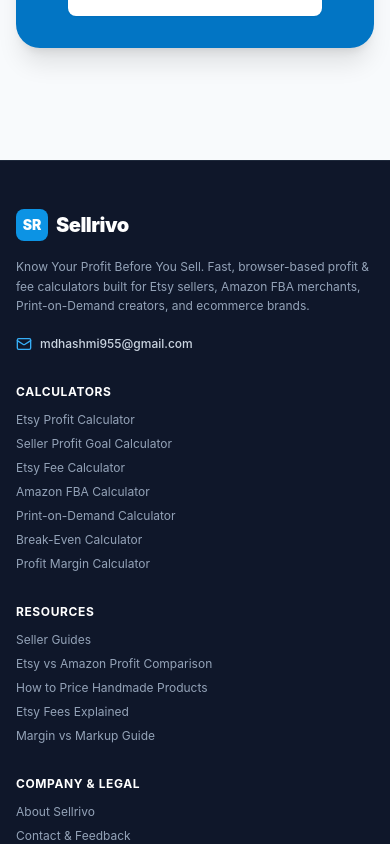
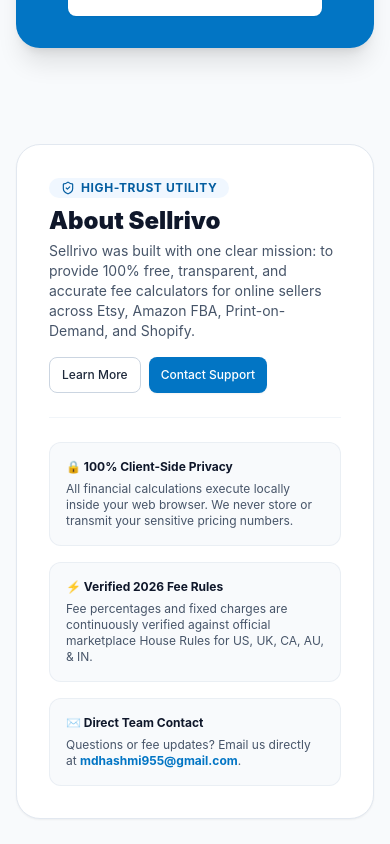
Before and after one commit to hashmiii14/Seller-Margin, a Next.js app: page / in a window 390 px wide. Shown: the part 6380-7224 px from the top of the page. Built offline with nearby package versions, Linux system fonts and the light colour scheme; no server answers.

Commit message:
Update Header navigation with direct About & Contact links and add About Sellrivo card to homepage

```diff
--- a/app/page.tsx
+++ b/app/page.tsx
@@ -417,6 +417,46 @@ export default function HomePage() {
             </div>
           </div>
         </section>
+
+        {/* ABOUT & CONTACT SECTION */}
+        <section className="max-w-5xl mx-auto px-4 sm:px-6 lg:px-8 pt-4">
+          <div className="p-8 rounded-3xl bg-white dark:bg-slate-900 border border-slate-200 dark:border-slate-800 shadow-sm space-y-6">
+            <div className="flex flex-col sm:flex-row items-start sm:items-center justify-between gap-4 border-b border-slate-100 dark:border-slate-800 pb-6">
+              <div className="space-y-1">
+                <div className="inline-flex items-center gap-1.5 px-3 py-0.5 rounded-full bg-brand-50 dark:bg-brand-950 text-brand-700 dark:text-brand-300 text-xs font-bold uppercase tracking-wider">
+                  <ShieldCheck className="w-3.5 h-3.5" /> High-Trust Utility
+                </div>
+                <h3 className="text-2xl font-black text-slate-900 dark:text-slate-100">About Sellrivo</h3>
+                <p className="text-sm text-slate-600 dark:text-slate-400 max-w-xl">
+                  Sellrivo was built with one clear mission: to provide 100% free, transparent, and accurate fee calculators for online sellers across Etsy, Amazon FBA, Print-on-Demand, and Shopify.
+                </p>
+              </div>
+              <div className="flex items-center gap-2 shrink-0">
+                <Link href="/about">
+                  <Button size="sm" variant="outline">Learn More</Button>
+                </Link>
+                <Link href="/contact">
+                  <Button size="sm" variant="brand">Contact Support</Button>
+                </Link>
+              </div>
+            </div>
+
+            <div className="grid grid-cols-1 md:grid-cols-3 gap-4 text-xs">
+              <div className="p-4 rounded-xl bg-slate-50 dark:bg-slate-950/60 border border-slate-200/60 dark:border-slate-800/60 space-y-1.5">
+                <span className="font-bold text-slate-900 dark:text-slate-100 block">🔒 100% Client-Side Privacy</span>
+                <p className="text-slate-600 dark:text-slate-400">All financial calculations execute locally inside your web browser. We never store or transmit your sensitive pricing numbers.</p>
+              </div>
+              <div className="p-4 rounded-xl bg-slate-50 dark:bg-slate-950/60 border border-slate-200/60 dark:border-slate-800/60 space-y-1.5">
+                <span className="font-bold text-slate-900 dark:text-slate-100 block">⚡ Verified 2026 Fee Rules</span>
+                <p className="text-slate-600 dark:text-slate-400">Fee percentages and fixed charges are continuously verified against official marketplace House Rules for US, UK, CA, AU, & IN.</p>
+              </div>
+              <div className="p-4 rounded-xl bg-slate-50 dark:bg-slate-950/60 border border-slate-200/60 dark:border-slate-800/60 space-y-1.5">
+                <span className="font-bold text-slate-900 dark:text-slate-100 block">✉️ Direct Team Contact</span>
+                <p className="text-slate-600 dark:text-slate-400">Questions or fee updates? Email us directly at <a href="mailto:mdhashmi955@gmail.com" className="text-brand-600 dark:text-brand-400 font-bold hover:underline">mdhashmi955@gmail.com</a>.</p>
+              </div>
+            </div>
+          </div>
+        </section>
       </div>
     </>
   );
--- a/lib/config/navigation.ts
+++ b/lib/config/navigation.ts
@@ -14,7 +14,8 @@ export const MAIN_NAV_ITEMS: NavItem[] = [
   { label: 'Break-Even', href: '/break-even-calculator', category: 'calculators', description: 'Calculate unit volume & break-even price' },
   { label: 'Margin & Markup', href: '/profit-margin-calculator', category: 'calculators', description: 'Gross profit, net profit, margin & ROI' },
   { label: 'Guides', href: '/guides', category: 'resources', description: 'Educational articles and seller tutorials' },
-  { label: 'Compare', href: '/compare/etsy-vs-amazon', category: 'resources', description: 'Etsy vs Amazon FBA comparison' },
+  { label: 'About', href: '/about', category: 'company', description: 'Mission statement & calculation methodology' },
+  { label: 'Contact', href: '/contact', category: 'company', description: 'Get in touch with Sellrivo team' },
 ];
 
 export const NAVIGATION_ITEMS = MAIN_NAV_ITEMS;
@@ -33,8 +34,8 @@ export const FOOTER_NAV_GROUPS = {
     { label: 'Seller Guides', href: '/guides' },
     { label: 'Etsy vs Amazon Profit Comparison', href: '/compare/etsy-vs-amazon' },
     { label: 'How to Price Handmade Products', href: '/guides/how-to-price-handmade-products' },
-    { label: 'Etsy Fees Explained', href: '/guides/etsy-fees-explained' },
-    { label: 'Margin vs Markup Guide', href: '/guides/margin-vs-markup' },
+    { label: 'Etsy Fees Explained', href: '/guides/etsy-fees-explained-2026' },
+    { label: 'Margin vs Markup Guide', href: '/guides/margin-vs-markup-formula' },
   ],
   company: [
     { label: 'About Sellrivo', href: '/about' },
```
